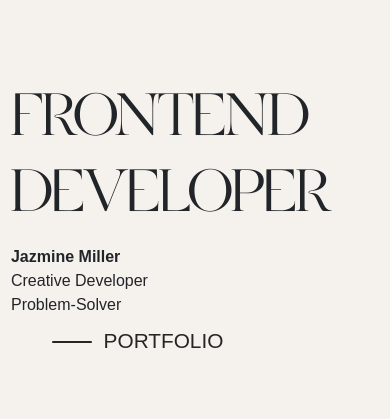
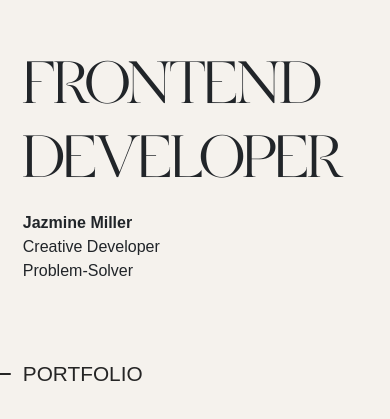
Before and after one commit to jazdmiller/jazmine-miller-portfolio, a React (Vite) app: page / in a window 390 px wide. Shown: the part 207-626 px from the top of the page. Built offline with nearby package versions, Linux system fonts and the light colour scheme.

Commit message:
responsive layout home page

```diff
--- a/src/App.scss
+++ b/src/App.scss
@@ -238,6 +238,9 @@ body{
   .home-text{
     font-size: 4em;
   }
+  .home-wrapper{
+    margin: 2%;
+  }
 
   .home-container{
     min-height: 100vh;
@@ -246,6 +249,7 @@ body{
 
   .btn-col{
     margin-top: 20%;
+    margin-left: auto;
   }
 
   .dev-row{
@@ -268,13 +272,16 @@ body{
     font-size: 12vw;
   }
 
+  .home-wrapper{
+    margin-left: 127px;
+    margin-right: 190px;
+  }
+
   .home-container{
     min-height: 100vh;
   }
 
-  .btn-col{
-    margin-top: 0;
-  }
+
 
   .dev-row{
     width: 100%;
@@ -334,6 +341,10 @@ body{
   .dev-row{
     width: 110%;
   }
+
+  .btn-col{
+    margin-top: 0;
+  }
 }
 @media (min-width: 1244px){
  .home-text{
--- a/src/pages/Home.jsx
+++ b/src/pages/Home.jsx
@@ -172,7 +172,7 @@ const containerTop ={
                 </div>
             </div>
             <div className='row btn-row'>
-                <div className='col btn-col text-center mt-2'>
+                <div className='col btn-col '>
                     <a href="#">Portfolio <span></span></a>
                 {/* Portfolio <span className='ml-3 arrow-icon'><img src={ArrowIcon}/></span> */}
                 {/* <div class= 'ml-auto'id='circle' ref={circleRef}></div> */}
```
